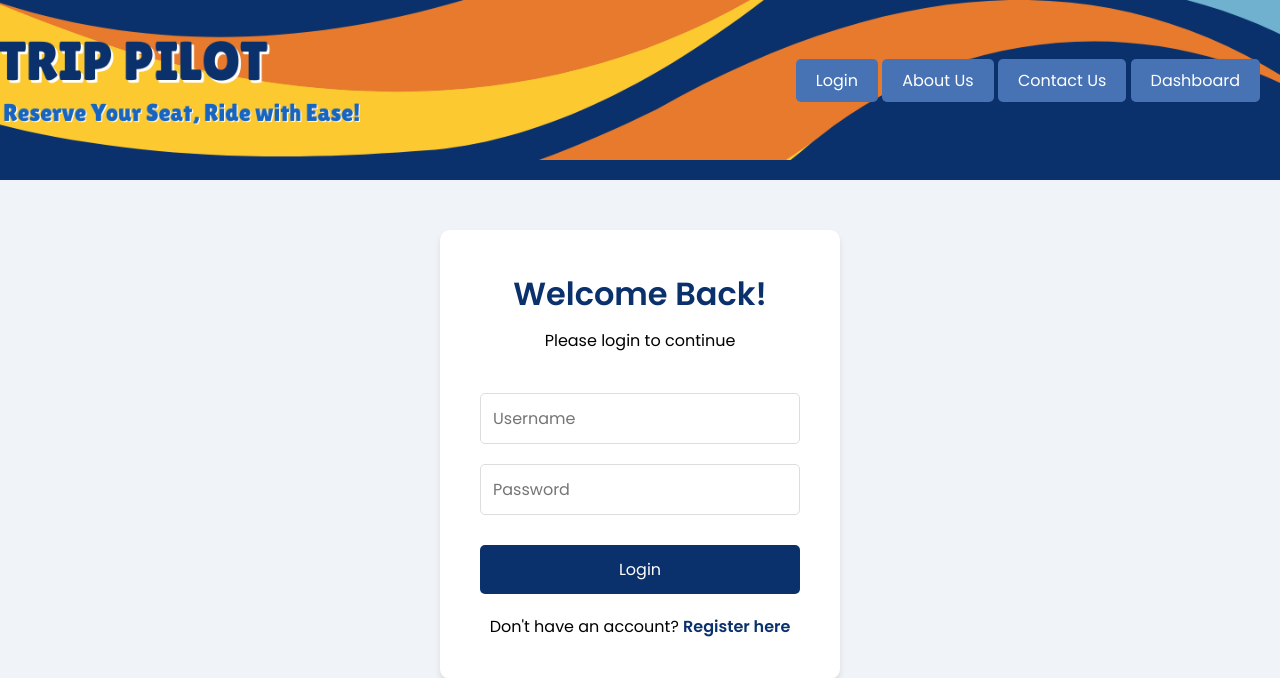
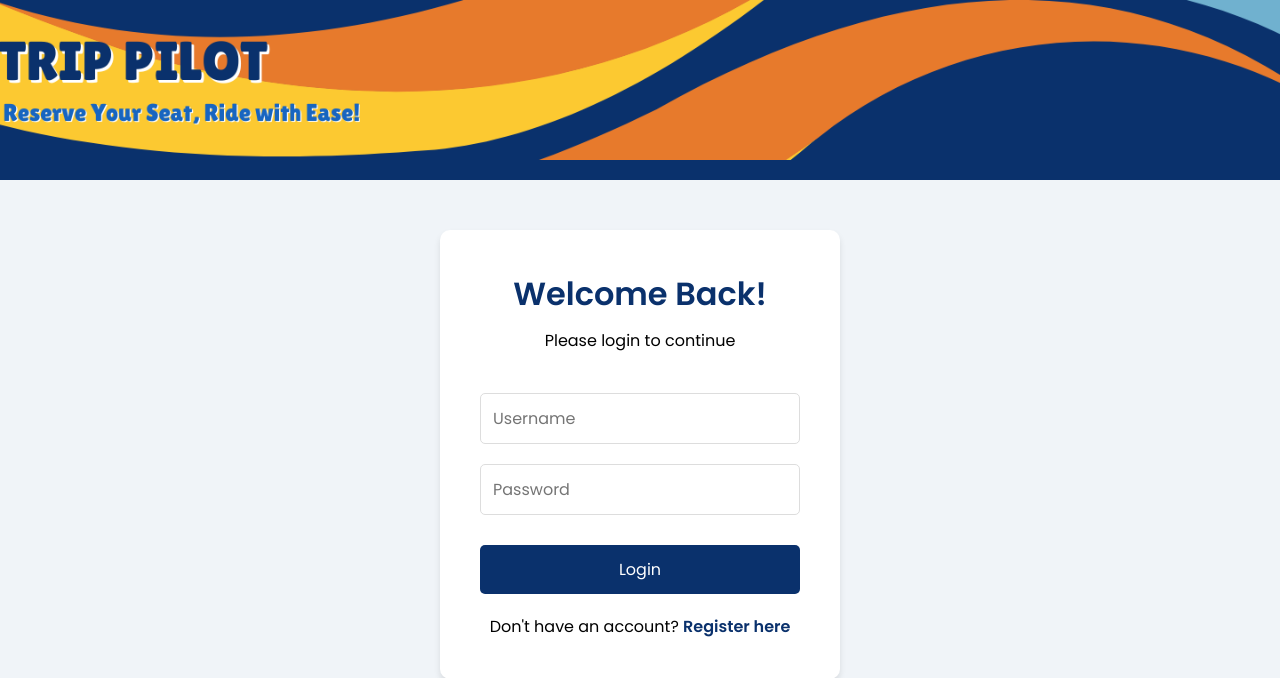
Before and after one commit to joanaxyz098/TripPilot_IM, a PHP site: page /login.php in a window 1280 px wide. Shown: the top 678 px of the page. Run offline with PHP 8.4, Linux system fonts and the light colour scheme.

Commit message:
Update login.php

```diff
--- a/login.php
+++ b/login.php
@@ -183,10 +183,6 @@ if ($_SERVER["REQUEST_METHOD"] == "POST" && isset($_POST['login'])) {
 <body>
     <header>
         <nav>
-            <a href="#login">Login</a>
-            <a href="#about">About Us</a>
-            <a href="#contact">Contact Us</a>
-            <a href="dashboard">Dashboard</a>
         </nav>
     </header>
 
```
